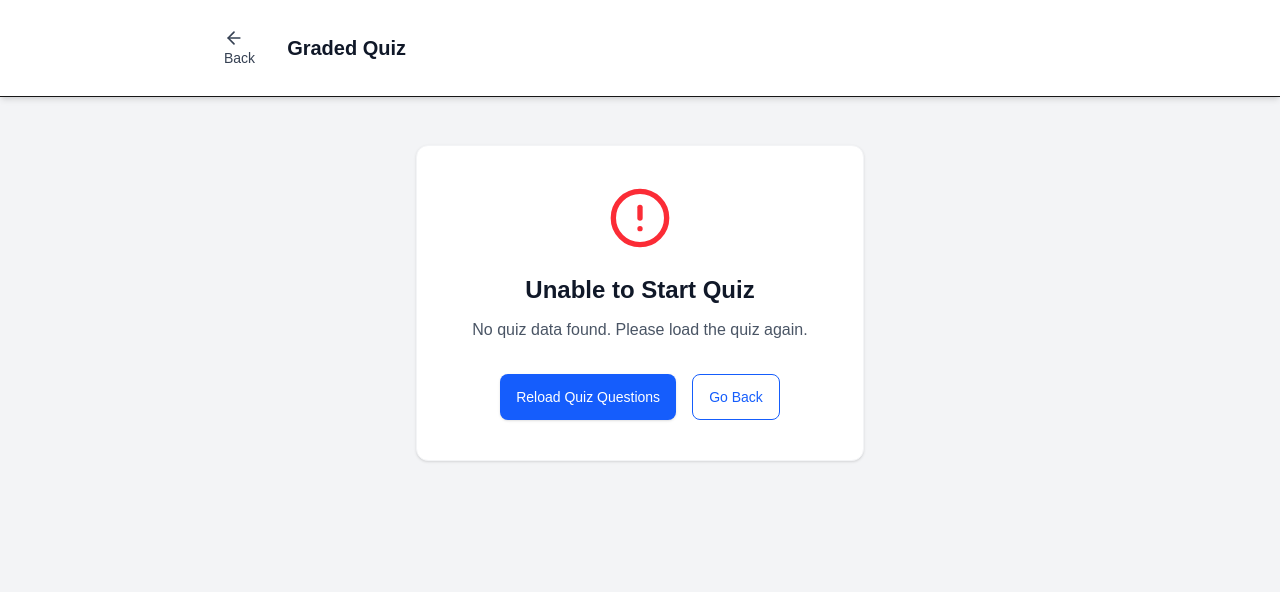
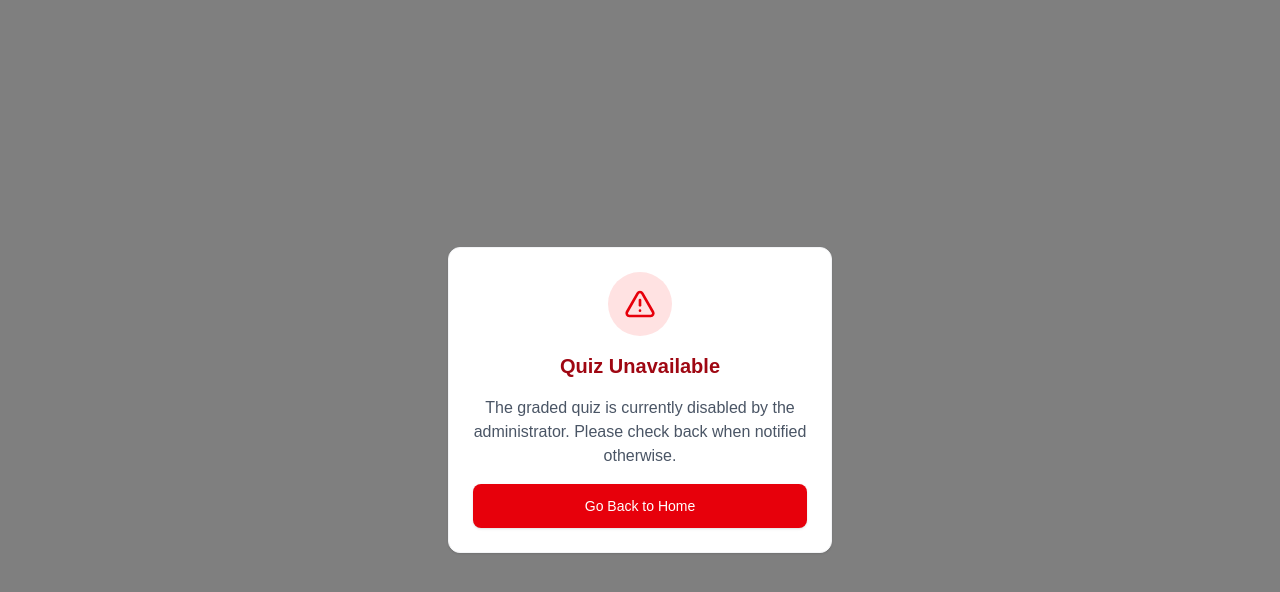
Before and after one commit to dennis-22-csc/deamv-web, a Next.js app: page /graded-quiz/start in a window 1280 px wide. Shown: the top 592 px of the page. Built offline with nearby package versions, Linux system fonts and the light colour scheme.

Commit message:
gating quiz

```diff
--- a/app/graded-quiz/page.tsx
+++ b/app/graded-quiz/page.tsx
@@ -7,6 +7,11 @@ import { ArrowLeft, Download, AlertCircle, CheckCircle, Clock, Loader2 } from 'l
 import { Button } from '@/components/ui/Button';
 import { Card } from '@/components/ui/Card';
 import { Progress } from '@/components/ui/Progress';
+// Import the new dialog component
+import { QuizUnavailableDialog } from '@/components/dialogs/QuizUnavailableDialog';
+
+// Import the environment variable for graded quiz status
+const GRADED_QUIZ_ENABLED = process.env.NEXT_PUBLIC_GRADED_QUIZ_ENABLED === 'true';
 
 interface QuizQuestion {
   Question: string;
@@ -22,6 +27,17 @@ export default function GradedQuizPage() {
   const [error, setError] = useState<string>('');
   const [progress, setProgress] = useState(0);
   const [quizNumber, setQuizNumber] = useState<1 | 2 | 3 | 4>(1);
+  // State for the Quiz Unavailable dialog
+  const [isQuizUnavailable, setIsQuizUnavailable] = useState(false);
+
+  // Check quiz status when component mounts
+  useEffect(() => {
+    if (!GRADED_QUIZ_ENABLED) {
+        setIsQuizUnavailable(true);
+    } else {
+        loadQuizQuestions();
+    }
+  }, []);
 
   const loadQuizQuestions = async () => {
     setLoadingState('loading');
@@ -29,7 +45,7 @@ export default function GradedQuizPage() {
     setProgress(0);
 
     try {
-      // Simulate progress for better UX
+      // ... (rest of loadQuizQuestions logic remains the same)
       setProgress(20);
 
       // Fetch the CSV file from the server
@@ -61,6 +77,7 @@ export default function GradedQuizPage() {
     }
   };
 
+  // ... (handleStartQuiz, handleRetry, handleBack remain the same)
   const handleStartQuiz = () => {
     if (questions.length > 0) {
       // Store questions and quiz number in session storage for the quiz session
@@ -81,14 +98,31 @@ export default function GradedQuizPage() {
     router.back();
   };
 
-  // Load questions automatically when component mounts
-  useEffect(() => {
-    loadQuizQuestions();
-  }, []);
+  // If the quiz is unavailable, render only the dialog
+  if (!GRADED_QUIZ_ENABLED && isQuizUnavailable) {
+      return (
+          <QuizUnavailableDialog
+              isOpen={isQuizUnavailable}
+              onClose={() => router.push('/')} // Navigate home when closing
+          />
+      );
+  }
+
+  // If the quiz is enabled, but the state suggests it should be unavailable (shouldn't happen
+  // with the new useEffect logic, but as a fallback):
+  // You might want to remove this or adjust if you want a different fallback
+  if (!GRADED_QUIZ_ENABLED) {
+    return (
+        <div className="min-h-screen flex items-center justify-center p-4">
+            <p className="text-xl font-semibold text-gray-500">Quiz Unavailable...</p>
+        </div>
+    );
+  }
 
   return (
     <div className="min-h-screen bg-gradient-to-br from-purple-50 to-blue-50">
       {/* Header */}
+      {/* ... (rest of the component structure) */}
       <header className="bg-white shadow-sm border-b">
         <div className="max-w-4xl mx-auto px-4 py-4">
           <div className="flex items-center gap-4">
@@ -117,6 +151,7 @@ export default function GradedQuizPage() {
             </div>
 
             {/* Progress Section */}
+            {/* ... (rest of the component logic for loading/success/error states) */}
             <div className="space-y-4">
               <div className="flex justify-between text-sm text-gray-600">
                 <span>Loading questions for Quiz {quizNumber}...</span>
--- a/app/graded-quiz/session/page.tsx
+++ b/app/graded-quiz/session/page.tsx
@@ -1,4 +1,4 @@
-// app/graded-quiz/session
+// app/graded-quiz/session/page.tsx
 'use client';
 
 import { useState, useEffect } from 'react';
@@ -6,6 +6,13 @@ import { useRouter } from 'next/navigation';
 import { GradedQuizSession } from './components/GradedQuizSession';
 import { QuizComplete } from './components/QuizComplete';
 import { QuizLoading } from './components/QuizLoading';
+import { QuizUnavailableDialog } from '@/components/dialogs/QuizUnavailableDialog';
+import { Card } from '@/components/ui/Card';
+import { Button } from '@/components/ui/Button';
+import { AlertCircle } from 'lucide-react';
+
+// 2. Add the Graded Quiz Enabled check
+const GRADED_QUIZ_ENABLED = process.env.NEXT_PUBLIC_GRADED_QUIZ_ENABLED === 'true';
 
 // --- Shared Interface Definitions ---
 export interface QuizQuestion {
@@ -44,8 +51,17 @@ export default function GradedQuizSessionPage() {
   const [sessionData, setSessionData] = useState<QuizSessionData | null>(null);
   const [isLoading, setIsLoading] = useState(true);
   const [error, setError] = useState('');
+  // 3. State for Quiz Unavailable Dialog
+  const [isQuizUnavailable, setIsQuizUnavailable] = useState(false);
 
   useEffect(() => {
+    // 4. Check global quiz status first on mount
+    if (!GRADED_QUIZ_ENABLED) {
+        setIsQuizUnavailable(true);
+        setIsLoading(false); // Stop loading to render dialog
+        return; // Halt further execution
+    }
+
     const loadSession = () => {
       try {
         const storedSession = sessionStorage.getItem('gradedQuizSession');
@@ -97,8 +113,6 @@ export default function GradedQuizSessionPage() {
     loadSession();
   }, [router]);
 
-  // ... (rest of the component remains the same)
-
   const handleSessionUpdate = (updatedSession: QuizSessionData) => {
     setSessionData(updatedSession);
     sessionStorage.setItem('gradedQuizSession', JSON.stringify(updatedSession));
@@ -118,14 +132,38 @@ export default function GradedQuizSessionPage() {
     setSessionData(completedSession);
   };
 
+  // 5. Early return for Quiz Disabled
+  if (isQuizUnavailable) {
+      return (
+          <QuizUnavailableDialog
+              isOpen={true}
+              onClose={() => router.push('/')} // Navigate home when closing
+          />
+      );
+  }
+
+  // --- Loading State ---
   if (isLoading) {
     return <QuizLoading />;
   }
 
+  // --- Error State (for session load errors, not disability) ---
   if (error) {
-    // ... (error handling JSX)
+    return (
+        <div className="min-h-screen bg-gray-100 flex items-center justify-center p-4">
+            <Card className="p-10 text-center w-full max-w-md shadow-lg">
+                <AlertCircle className="h-16 w-16 text-red-500 mx-auto mb-6" />
+                <h2 className="text-2xl font-bold text-gray-900 mb-3">Session Load Error</h2>
+                <p className="text-gray-600 mb-8">{error}</p>
+                <Button onClick={() => router.push('/graded-quiz')} className="w-full">
+                    Return to Quiz Start
+                </Button>
+            </Card>
+        </div>
+    );
   }
 
+  // --- Quiz Complete State ---
   if (sessionData?.endTime) {
     return <QuizComplete sessionData={sessionData as CompletedQuizSession} />;
   }
@@ -134,6 +172,7 @@ export default function GradedQuizSessionPage() {
     return null;
   }
 
+  // --- Active Session State ---
   return (
     <GradedQuizSession
       sessionData={sessionData}
@@ -142,5 +181,3 @@ export default function GradedQuizSessionPage() {
     />
   );
 }
-
-// Ensure you update the QuizSessionData interface with 'shuffled' in any shared files if necessary.
--- a/app/graded-quiz/start/page.tsx
+++ b/app/graded-quiz/start/page.tsx
@@ -1,4 +1,4 @@
-// app/graded-quiz/start
+// app/graded-quiz/start/page.tsx
 'use client';
 
 import { useState, useEffect } from 'react';
@@ -8,6 +8,11 @@ import { Button } from '@/components/ui/Button';
 import { Card } from '@/components/ui/Card';
 import Input from '@/components/ui/Input';
 import { QuizConfirmationDialog } from '@/components/dialogs/QuizConfirmationDialog';
+import { QuizUnavailableDialog } from '@/components/dialogs/QuizUnavailableDialog';
+
+
+// 2. Add the Graded Quiz Enabled check
+const GRADED_QUIZ_ENABLED = process.env.NEXT_PUBLIC_GRADED_QUIZ_ENABLED === 'true';
 
 // ... (Interface and constant definitions remain the same)
 interface QuizQuestion {
@@ -37,10 +42,19 @@ export default function GradedQuizStartPage() {
   const [quizData, setQuizData] = useState<QuizData | null>(null);
   const [isLoading, setIsLoading] = useState(true);
   const [error, setError] = useState('');
+  // 3. State for Quiz Unavailable Dialog
+  const [isQuizUnavailable, setIsQuizUnavailable] = useState(false);
 
 
   // Load questions from session storage (useEffect)
   useEffect(() => {
+    // 4. Check global quiz status first
+    if (!GRADED_QUIZ_ENABLED) {
+        setIsQuizUnavailable(true);
+        setIsLoading(false); // Stop loading to render dialog
+        return; // Halt further execution
+    }
+
     const loadQuestions = () => {
       try {
         const storedQuizData = sessionStorage.getItem('gradedQuizQuestions');
@@ -66,16 +80,11 @@ export default function GradedQuizStartPage() {
   }, []);
 
 
-  // ❌ REMOVED: The second useEffect that checked for prior submission is entirely removed.
-
-
   const handleBack = () => {
     router.back();
   };
 
   const handleStartQuiz = () => {
-    // ❌ REMOVED: Primary check for isAlreadySubmitted is gone.
-
     const code = registrationCode.trim();
 
     if (!code) {
@@ -93,7 +102,7 @@ export default function GradedQuizStartPage() {
   };
 
   const handleConfirmStart = () => {
-    if (!quizData) return; // ❌ REMOVED: Check for isAlreadySubmitted is gone.
+    if (!quizData) return;
 
     const code = registrationCode.trim();
 
@@ -126,6 +135,16 @@ export default function GradedQuizStartPage() {
   const handleRetryLoad = () => {
     router.push('/graded-quiz');
   };
+
+  // 5. Early return for Quiz Disabled
+  if (isQuizUnavailable) {
+      return (
+          <QuizUnavailableDialog
+              isOpen={true}
+              onClose={() => router.push('/')} // Navigate home when closing
+          />
+      );
+  }
 
   // --- Loading State (No changes needed, it's already centered and clean) ---
   if (isLoading) {
--- /dev/null
+++ b/components/dialogs/QuizUnavailableDialog.tsx
@@ -0,0 +1,41 @@
+// components/dialogs/QuizUnavailableDialog.tsx
+import { Lock, AlertTriangle } from 'lucide-react';
+import { Button } from '@/components/ui/Button';
+import { Card } from '@/components/ui/Card';
+import { useRouter } from 'next/navigation';
+
+interface QuizUnavailableDialogProps {
+    isOpen: boolean;
+    onClose: () => void;
+}
+
+export function QuizUnavailableDialog({ isOpen, onClose }: QuizUnavailableDialogProps) {
+    const router = useRouter();
+
+    if (!isOpen) return null;
+
+    return (
+        <div className="fixed inset-0 bg-black/50 z-50 flex items-center justify-center p-4">
+            <Card className="max-w-sm w-full p-6 text-center shadow-2xl space-y-4">
+                <div className="mx-auto h-16 w-16 bg-red-100 rounded-full flex items-center justify-center">
+                    <AlertTriangle className="h-8 w-8 text-red-600" />
+                </div>
+                <h3 className="text-xl font-bold text-red-800">Quiz Unavailable</h3>
+                <p className="text-gray-600">
+                    The graded quiz is currently disabled by the administrator. Please check back when notified otherwise.
+                </p>
+                <Button
+                    onClick={() => {
+                        onClose();
+                        router.push('/'); // Navigate back to the home page
+                    }}
+                    className="w-full bg-red-600 hover:bg-red-700"
+                >
+                    Go Back to Home
+                </Button>
+            </Card>
+        </div>
+    );
+}
+
+// NOTE: You would need to ensure the imports for Button and Card are correct for your project setup.
```
